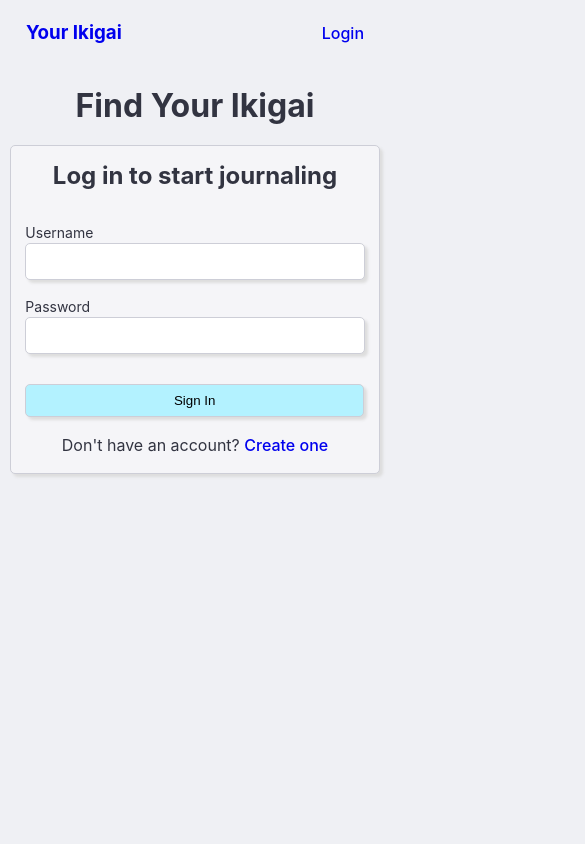
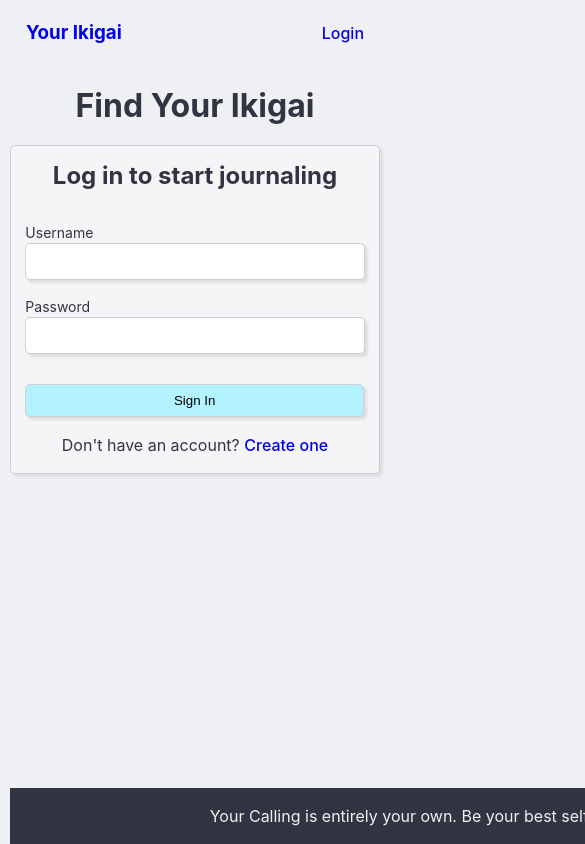
Before and after one commit to jase-d-ace/openai-ikigai-journaling, a React (Vite) app in the folder frontend/: page /login in a window 390 px wide. Shown: the top 844 px of the page, 585 px wide, since content can reach past the window. Built offline with nearby package versions, Linux system fonts and the light colour scheme.

Commit message:
add copy to footer and render on page

```diff
--- a/frontend/src/App.css
+++ b/frontend/src/App.css
@@ -376,21 +376,16 @@ small {
     }
 }
 
-.footer {
+footer {
     text-align: center;
     align-self: center;
-    width: 100vw;
     background: #323441;
     color: #EFF0F4;
     display: flex;
+    width: 70em;
     flex-direction: column;
     position: absolute;
     bottom: 0;
-
-    footer {
-        width: 40em;
-        align-self: center;
-    }
 }
 
 @media (max-width: 750px) {
@@ -683,7 +678,7 @@ small {
         }
     }
 
-    .footer {
+    footer {
         margin-top: 3em;
     }
 }
--- a/frontend/src/components/Footer.jsx
+++ b/frontend/src/components/Footer.jsx
@@ -0,0 +1,9 @@
+import "../App.css";
+
+export default function Footer() {
+    return (
+        <footer>
+            <p>Your Calling is entirely your own. Be your best self by leaning into what brings you the most joy.</p>
+        </footer>
+    )
+}
--- a/frontend/src/main.jsx
+++ b/frontend/src/main.jsx
@@ -10,6 +10,7 @@ import Login from "./components/Login.jsx";
 import Register from "./components/Register.jsx";
 import TopBar from './components/TopBar.jsx';
 import About from "./components/About.jsx";
+import Footer from "./components/Footer.jsx";
 
 createRoot(document.getElementById('root')).render(
     <StrictMode>
@@ -24,6 +25,7 @@ createRoot(document.getElementById('root')).render(
                     <Route path="/register" element={<Register />} />
                     <Route path="/what-is" element={<About />} />
                 </Routes>
+                <Footer />
             </BrowserRouter>
         </AuthProvider>
     </StrictMode>
```
